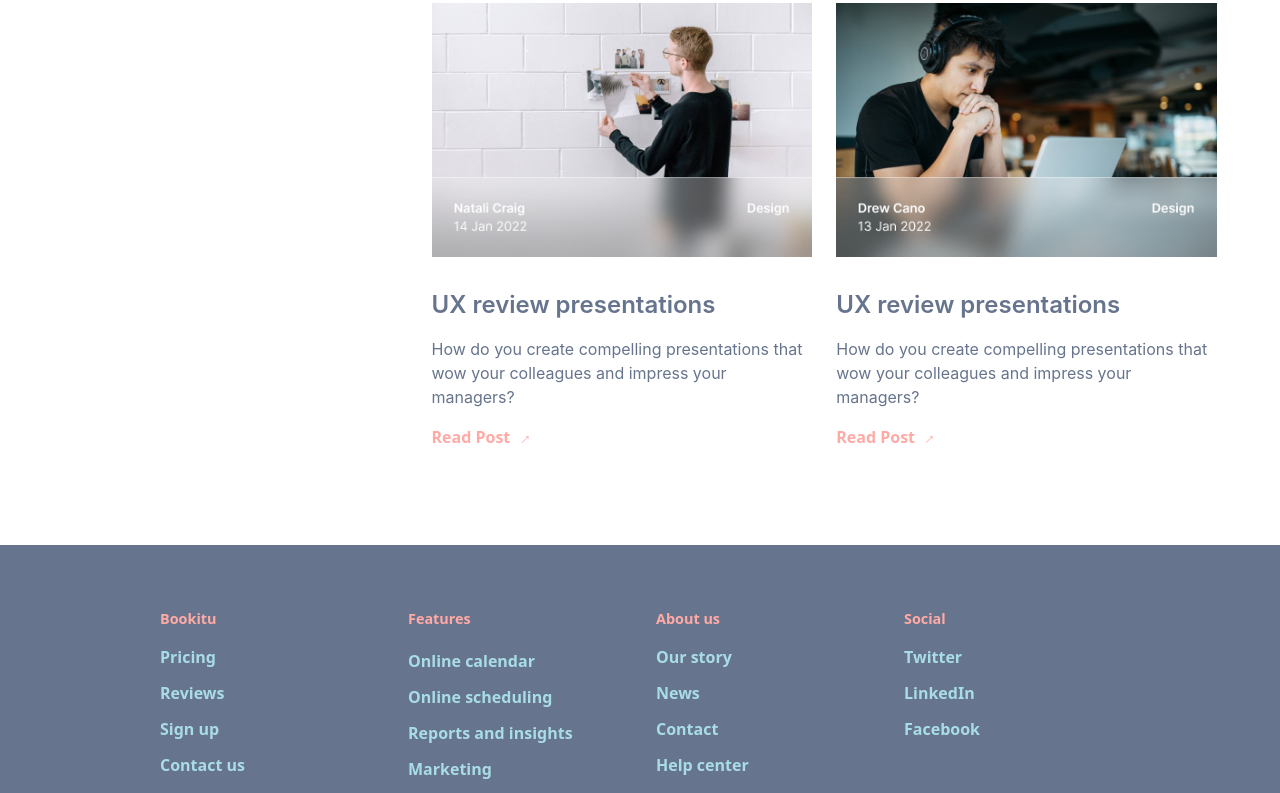
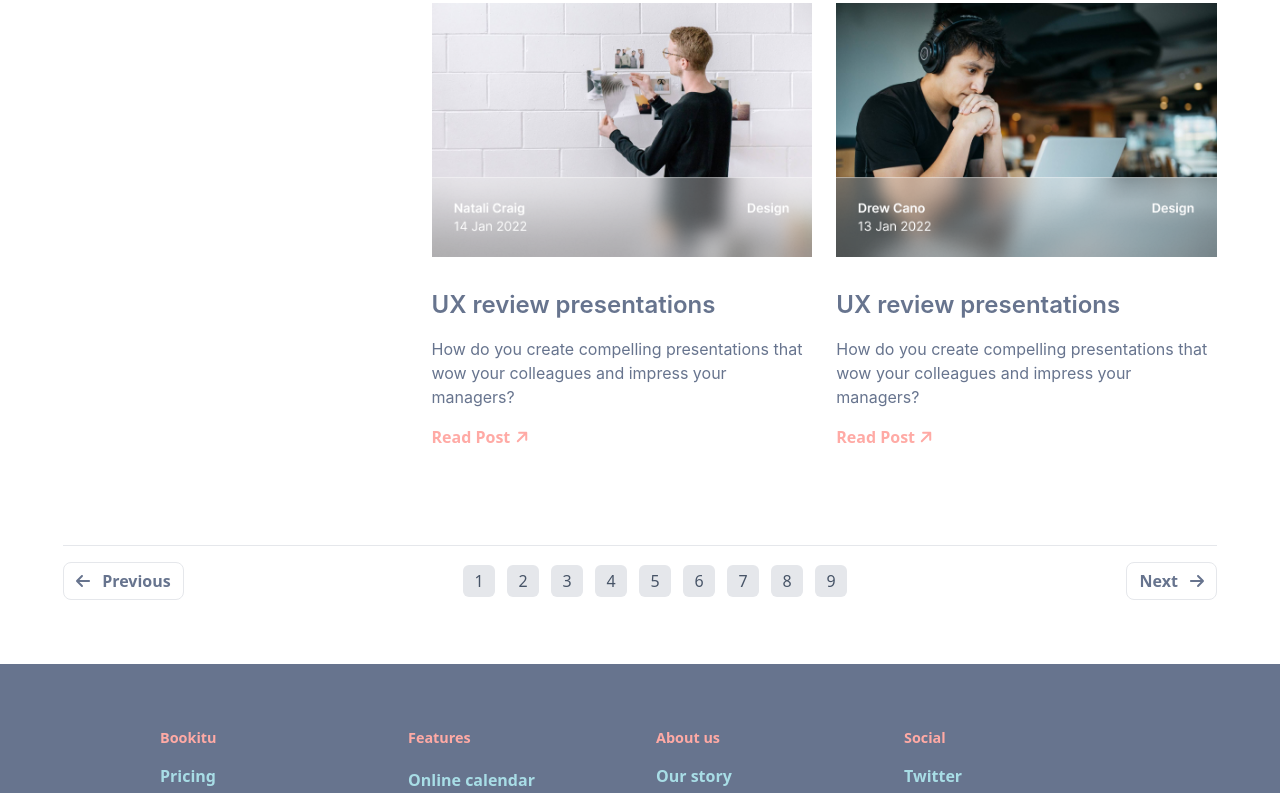
Before and after one commit to babulakterfsd/beautycutie, a Next.js app: page /blog in a window 1280 px wide. Shown: the part 2140-2933 px from the top of the page. Built offline with nearby package versions, Linux system fonts and the light colour scheme.

Commit message:
blog page pagination part done

```diff
--- a/src/components/Blog.client.tsx
+++ b/src/components/Blog.client.tsx
@@ -1,6 +1,8 @@
 'use client';
 
 import { BlogData } from '@/lib/BlogData';
+import { faArrowLeft, faArrowRight } from '@fortawesome/free-solid-svg-icons';
+import { FontAwesomeIcon } from '@fortawesome/react-fontawesome';
 import Image from 'next/image';
 import Link from 'next/link';
 import { useState } from 'react';
@@ -163,7 +165,7 @@ const Blog = () => {
                     <Link href="/blog" className="text-primary font-semibold">
                       Read Post{' '}
                       <span className="transform -rotate-45 origin-center inline-block">
-                        →
+                        <FontAwesomeIcon icon={faArrowRight} />
                       </span>
                     </Link>
                   </p>
@@ -173,6 +175,41 @@ const Blog = () => {
           </div>
         </div>
       </div>
+      {/* after blog cards contents */}
+      <div className="main-container mb-16">
+        <hr className="w-full bg-gray-200" />
+        {/* pagination tabs and desktop */}
+        <div className="hidden md:flex justify-between items-center mt-4">
+          <button className="border border-gray-200 py-1.5 px-3 rounded-lg text-cyan font-semibold">
+            <FontAwesomeIcon icon={faArrowLeft} className="mr-2" /> Previous
+          </button>
+          <div className="flex gap-x-3">
+            {[1, 2, 3, 4, 5, 6, 7, 8, 9].map((item) => {
+              return (
+                <button
+                  key={item}
+                  className="bg-gray-200 w-8 h-8 rounded-md flex items-center justify-center"
+                >
+                  {item}
+                </button>
+              );
+            })}
+          </div>
+          <button className="border border-gray-200 py-1.5 px-3 rounded-lg text-cyan font-semibold">
+            Next <FontAwesomeIcon icon={faArrowRight} className="ml-2" />
+          </button>
+        </div>
+        {/* pagination mobile */}
+        <div className="flex md:hidden justify-between items-center mt-4">
+          <button className="border border-gray-200 py-1.5 px-3 rounded-lg text-cyan font-semibold">
+            <FontAwesomeIcon icon={faArrowLeft} />
+          </button>
+          <p className="text-cyan font-semibold">Page 1 of 9</p>
+          <button className="border border-gray-200 py-1.5 px-3 rounded-lg text-cyan font-semibold">
+            <FontAwesomeIcon icon={faArrowRight} />
+          </button>
+        </div>
+      </div>
     </section>
   );
 };
```
